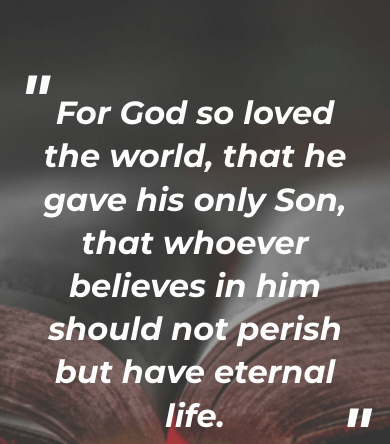
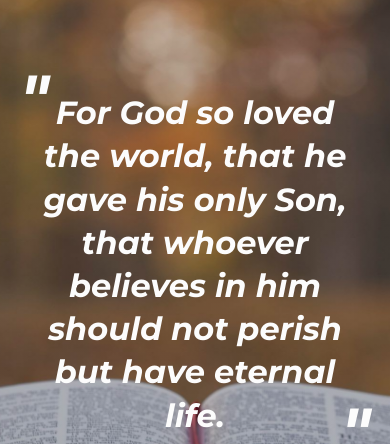
Before and after one commit to AmmDuncan/pavcity, a plain HTML site: page index.html in a window 390 px wide. Shown: the part 87-531 px from the top of the page. Drawn offline with nearby package versions, Linux system fonts and the light colour scheme.

Commit message:
mobile header background fixed

```diff
--- a/css/style.css
+++ b/css/style.css
@@ -73,7 +73,7 @@
 }
 
 .header {
-  background-image: linear-gradient(to right, rgba(48, 48, 48, 0.3), rgba(48, 48, 48, 0.3)), url("../img/headerbg-mob.png");
+  background-image: linear-gradient(to right, rgba(48, 48, 48, 0.3), rgba(48, 48, 48, 0.3)), url("../img/headerbg1.jpg");
   background-position: center;
   min-height: 40rem;
   background-size: cover;
```
